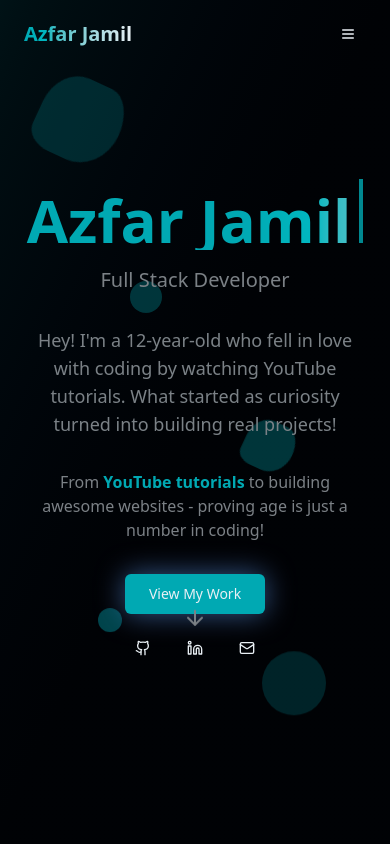
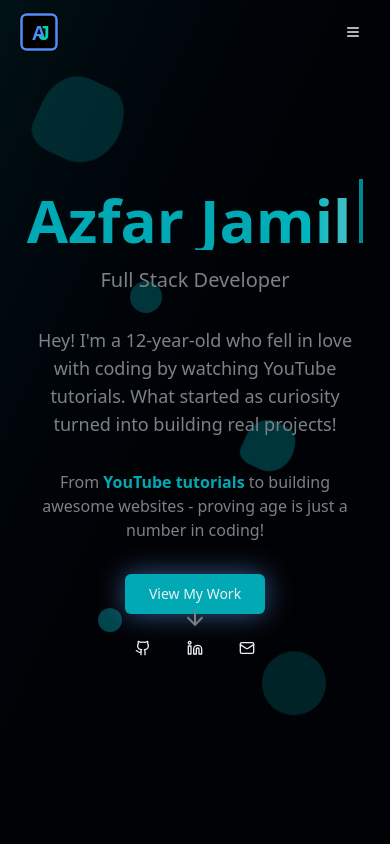
Before and after one commit to azfarj09/portfolio, a Next.js app: page / in a window 390 px wide. Shown: the top 844 px of the page. Built offline with nearby package versions, Linux system fonts and the light colour scheme.

Commit message:
improved mobile compatibility

```diff
--- a/components/navigation.tsx
+++ b/components/navigation.tsx
@@ -64,20 +64,32 @@ export function Navigation() {
 
       <nav className="fixed top-0 left-0 right-0 z-50 transition-all duration-500 ease-out">
       <div
-        className={`transition-all duration-500 ease-out ${
+        className={`transition-all duration-500 ease-out mx-auto ${
           isScrolled
-            ? "max-w-4xl mx-auto mt-4 px-6 py-3 bg-background/90 backdrop-blur-md border border-border rounded-full shadow-lg"
-            : "max-w-7xl mx-auto px-6 py-4 bg-transparent"
+            ? "max-w-sm md:max-w-4xl mt-4 mx-4 px-4 md:px-6 py-2 md:py-3 bg-background/90 backdrop-blur-md border border-border rounded-full shadow-lg"
+            : "max-w-sm md:max-w-7xl mx-4 px-4 md:px-6 py-3 md:py-4 bg-transparent"
         }`}
       >
         <div className="flex items-center justify-between">
           <button
             onClick={scrollToTop}
-            className={`font-bold bg-gradient-to-r from-primary to-foreground bg-clip-text text-transparent transition-all duration-300 hover:scale-105 cursor-pointer ${
+            className="transition-all duration-300 hover:scale-105 cursor-pointer"
+          >
+            {/* Desktop: Show text */}
+            <span className={`hidden md:block font-bold bg-gradient-to-r from-primary to-foreground bg-clip-text text-transparent ${
               isScrolled ? "text-lg" : "text-xl"
-            }`}
-          >
-            Azfar Jamil
+            }`}>
+              Azfar Jamil
+            </span>
+
+            {/* Mobile: Show favicon */}
+            <img
+              src="/favicon.svg"
+              alt="Azfar Jamil"
+              className={`md:hidden transition-all duration-300 ${
+                isScrolled ? "w-8 h-8" : "w-10 h-10"
+              }`}
+            />
           </button>
           <div className="flex items-center gap-4">
             <div className={`hidden md:flex items-center transition-all duration-300 ${
@@ -131,11 +143,7 @@ export function Navigation() {
             : isClosing
             ? 'animate-slide-up-bounce'
             : 'opacity-0 scale-95 -translate-y-4'
-        } ${
-          isScrolled
-            ? "max-w-4xl mx-auto mt-2 px-6 py-6 bg-background/95 backdrop-blur-md border border-border rounded-2xl shadow-xl"
-            : "mx-6 mt-2 px-6 py-6 bg-background/95 backdrop-blur-md border border-border rounded-2xl shadow-xl"
-        }`}>
+        } max-w-sm mx-auto mt-2 mx-6 px-6 py-6 bg-background/95 backdrop-blur-md border border-border rounded-2xl shadow-xl`}>
           <div className="flex flex-col space-y-2">
             {navItems.map((item, index) => (
               <a
```
